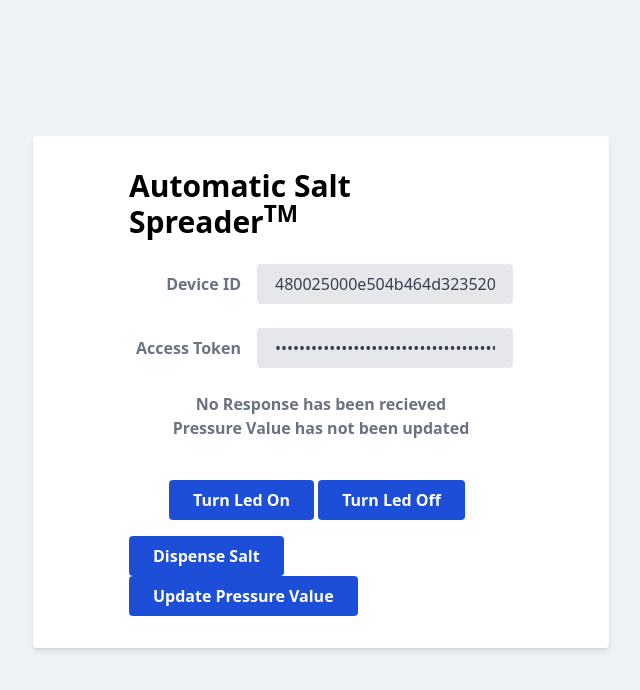
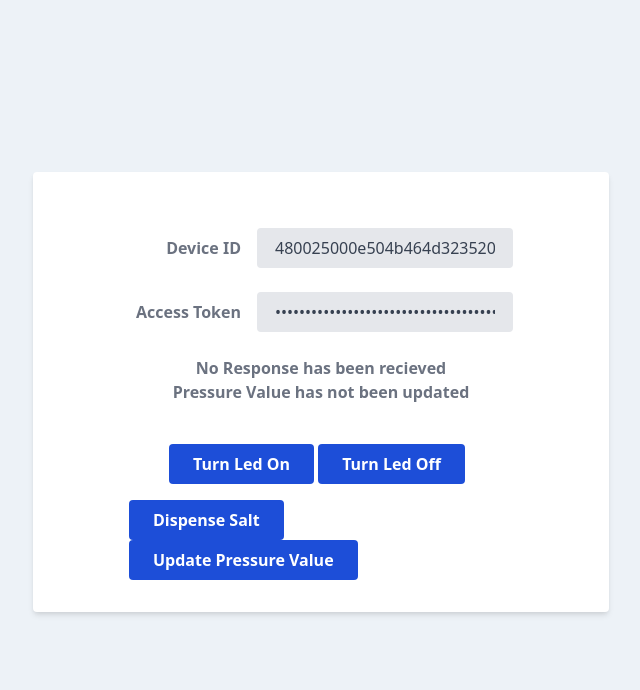
Before and after one commit to athammana/AutomaticSaltSpreader, a plain HTML site: page index.html in a window 1280 px wide. Shown: the whole page, without its empty margins (319-959 px from the left). Drawn offline with nearby package versions, Linux system fonts and the light colour scheme.

Commit message:
test netlify

```diff
--- a/index.html
+++ b/index.html
@@ -30,11 +30,11 @@
 
 
 	<div class="bg-white shadow-md rounded px-24 pt-8 pb-8 mb-4 flex flex-col">
-		<div class="max-w-xs">
+<!-- 		<div class="max-w-xs">
 		  <div class="w-full">
 		    <h1 class="text-3xl text-gray-darkest font-bold">Automatic Salt Spreader<sup>TM</sup></h1>
 		  </div>
-		</div>
+		</div> -->
 
 		<br>
 
```
